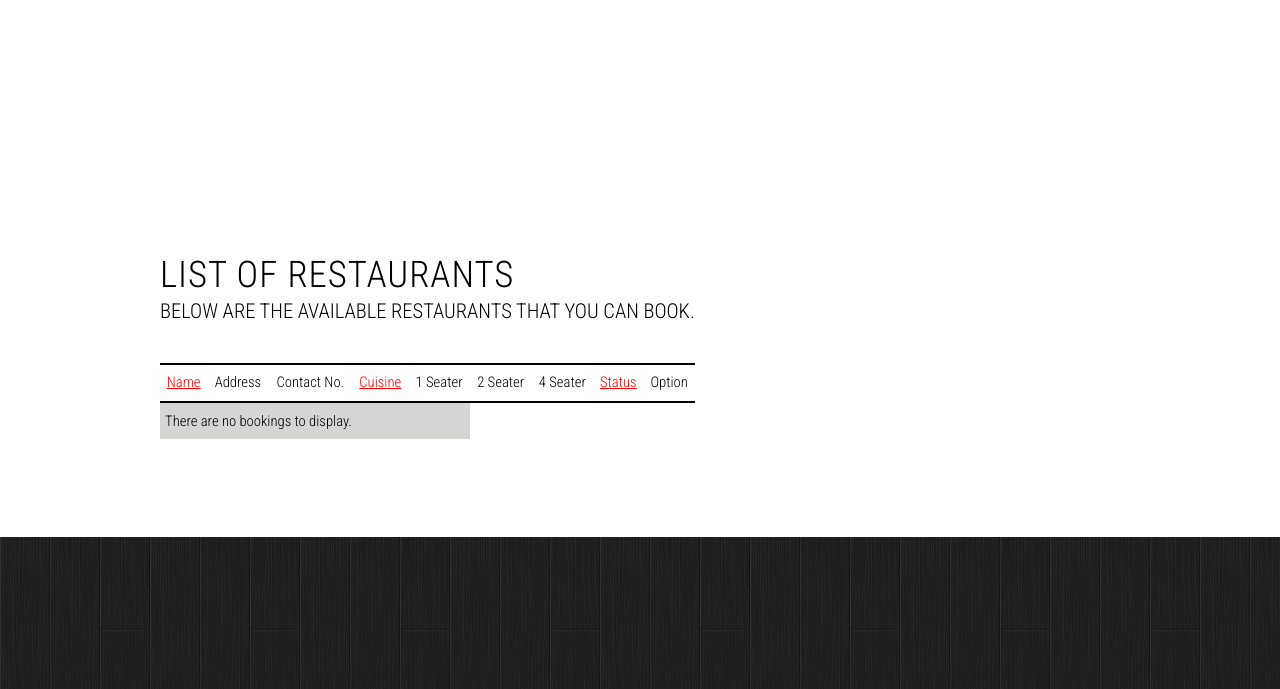
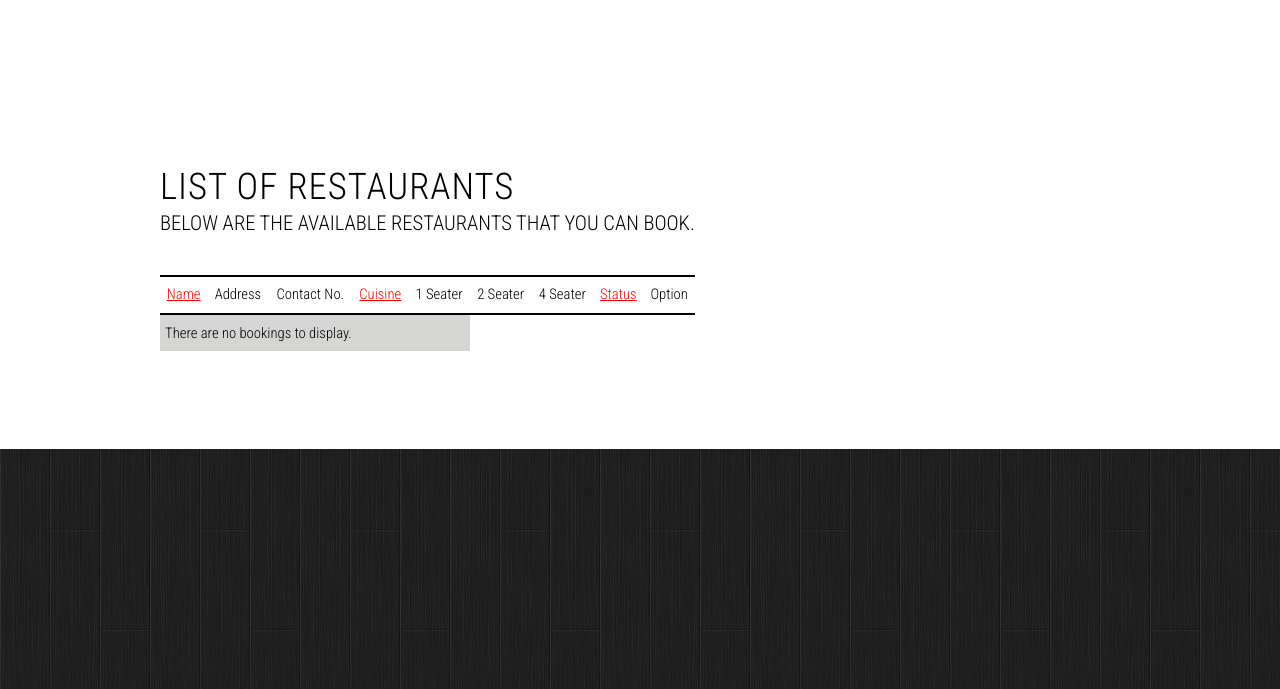
Before and after one commit to jonathanirvings/AutoResto, a PHP site: page /index.php in a window 1280 px wide. Shown: the part 470-1159 px from the top of the page. Run offline with PHP 8.4, Linux system fonts and the light colour scheme; data that the repository does not hold is empty; some libraries are stand-ins or nearby versions.

Commit message:
Edited css to reduce unused space

```diff
--- a/css/style-desktop.css
+++ b/css/style-desktop.css
@@ -47,14 +47,12 @@
 
 	#main
 	{
-		margin-top: 3em;
 		padding-top: 2em;
 		border-top: none;
 	}
 
 	.homepage #main
 	{
-		margin-top: 6em;
 		padding-top: 6em;
 	}
 
```
